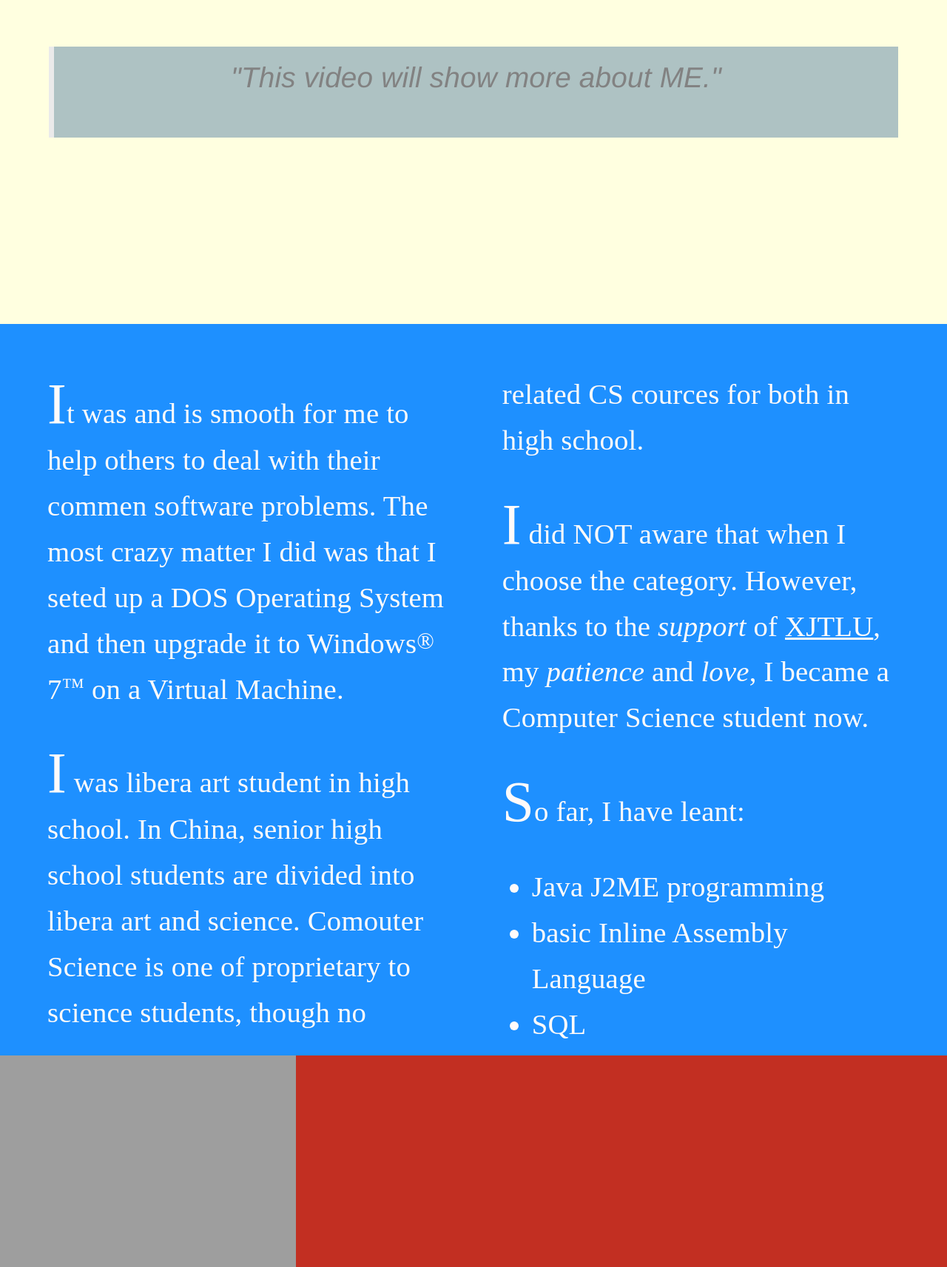
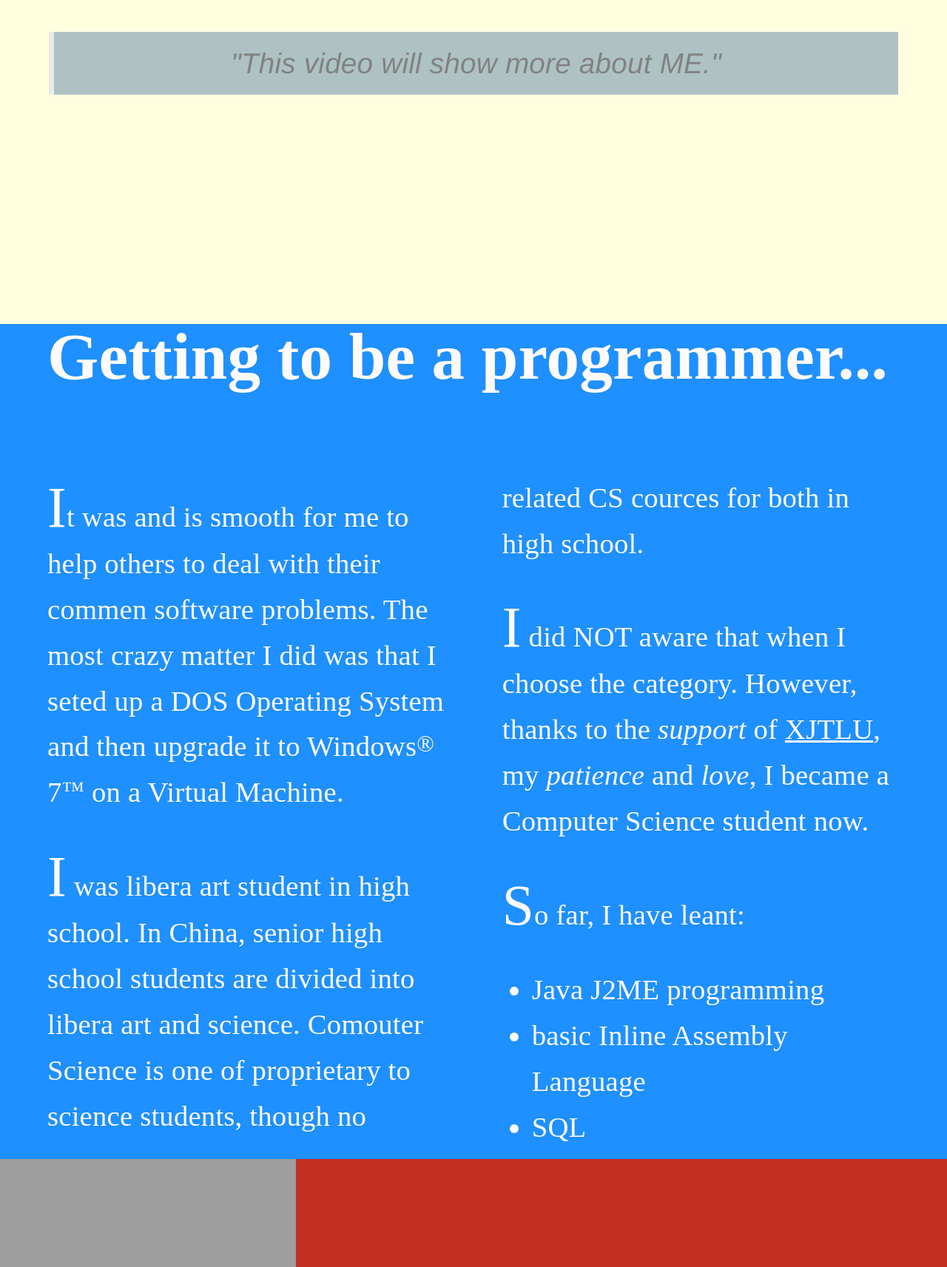
Before and after one commit to billweasley/billweasley.github.io, a Jekyll site: the page built from about.html, in a window 1280 px wide, cut to the strip 1982-3695 px from the top of the page. Shown: the whole strip at 74% size. Built offline with Jekyll 4.4.1, drawn with Linux system fonts in a browser that asks for light colours; nearby versions of some CDN libraries; a style sheet for code colours, icons or effects is not loaded.

Commit message:
modified:   .sass-cache/ededd89120ba51217f317821f492a90837e5b388/_about.scssc 	modified:   _sass/_about.scss

```diff
--- a/_sass/_about.scss
+++ b/_sass/_about.scss
@@ -213,14 +213,6 @@ height:auto;
 
 
 @media screen and (max-width: 1450px) {
-#linker{
-font-size:1em;
-margin-top:4%;
-width:50%;
-position:absolute;
-left:0%;
-}
-}
 #wrap {width:100%;margin-top:0%;height:70%;}
 #pgtexttitle{display:none;}#pgtext{font-size:1.5em;width:90%;float:right;margin-top:2%;}
 #trwrap {width:100%;margin-top:0%;height:70%;}
@@ -247,20 +239,12 @@ width:70%;
 margin-left:auto;
 margin-right:auto;
 }
+}
  /*hack for ie10/11, do not touch*/
 _:-ms-lang(x), .video1 { padding-top:30em }
 @media screen and (-webkit-min-device-pixel-ratio:0) {.video1 {padding-top:0em;}
  }
 
-@media screen and (max-width: 1450px) {
-blockquote{
-margin-top:1.5em;
-padding-bottom:1.3em;
-}
-.upper {display:none;max-height:0%;}
-
-
-.paragraph{margin-top:5%;}}
 @media screen and (max-width: 1050px) {
 .upper h2{display:none;}
 .upper {display:none;max-height:0%;}
```
